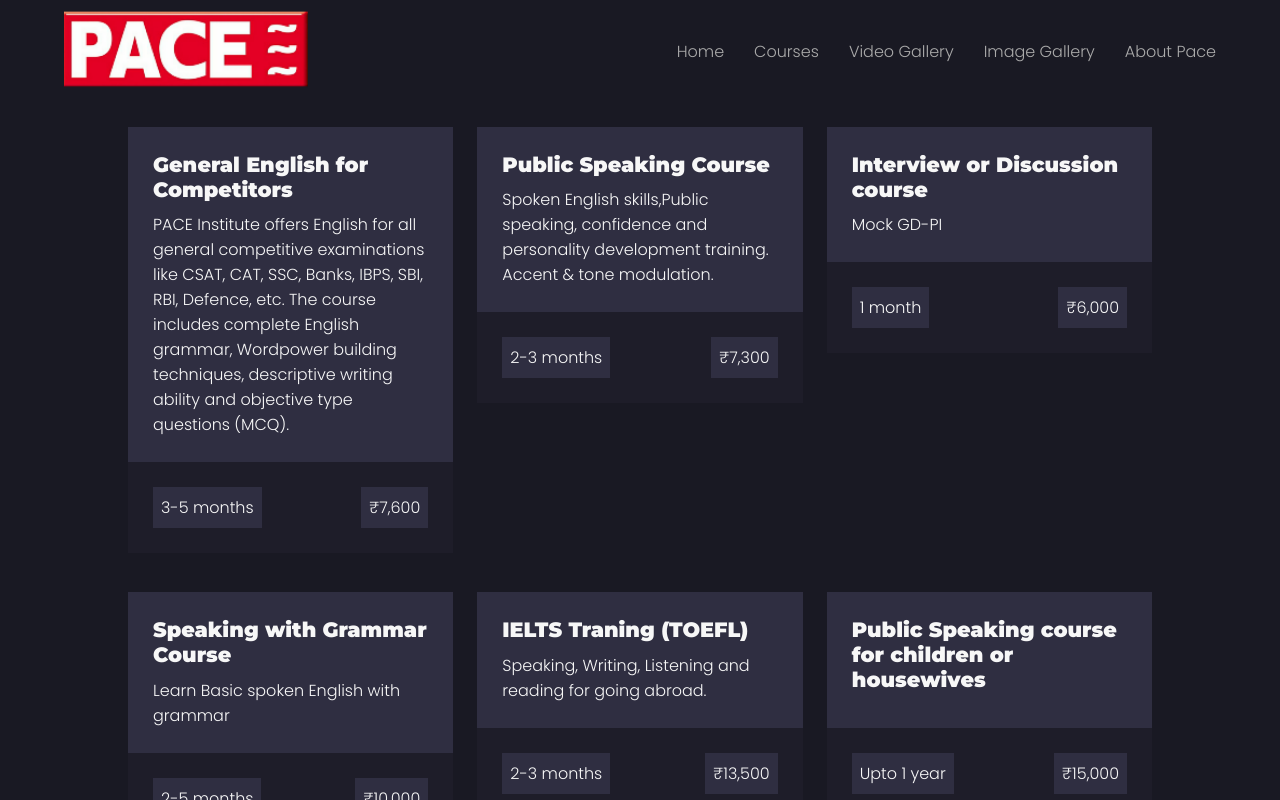
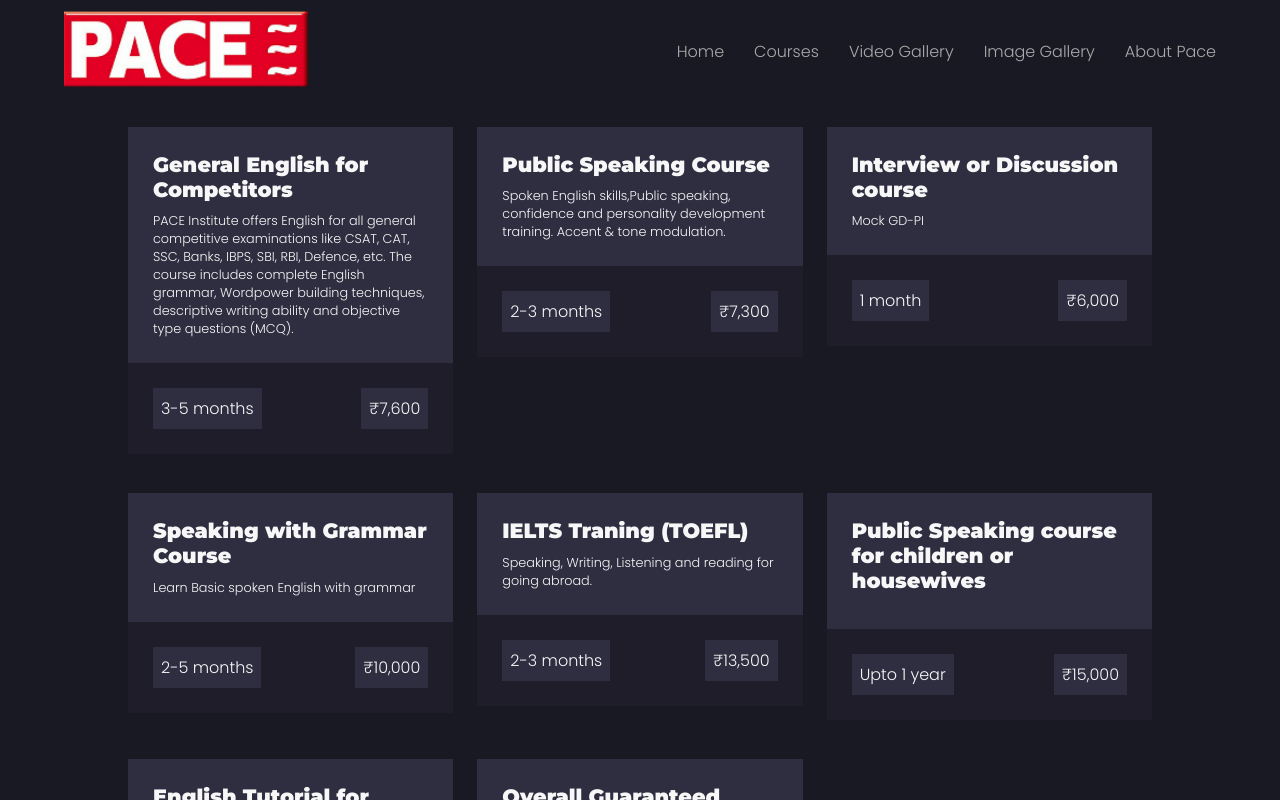
Before and after one commit to ani-24/pace-react, a React (Create React App) app: page /courses in a window 1280 px wide. Shown: the top 800 px of the page. Built offline with nearby package versions, Linux system fonts and the light colour scheme.

Commit message:
change font size of course descrption

```diff
--- a/public/scss/main.css
+++ b/public/scss/main.css
@@ -654,6 +654,9 @@ section.feedback .section-heading {
   font-size: 1.3rem;
   margin-bottom: 0.5em;
 }
+.course-gallery .course .course-body .course-desc {
+  font-size: 0.8rem;
+}
 .course-gallery .course .course-footer {
   width: 100%;
   background: #1e1d29;
@@ -679,6 +682,9 @@ section.feedback .section-heading {
     grid-gap: 24px;
     grid-template-rows: repeat(auto, -webkit-min-content);
     grid-template-rows: repeat(auto, min-content);
+  }
+  .course-gallery .course-body .course-desc {
+    font-size: 1rem;
   }
 }
 @media (min-width: 1024px) {
--- a/public/scss/pages/_courses.scss
+++ b/public/scss/pages/_courses.scss
@@ -20,6 +20,9 @@
         font-size: 1.3rem;
         margin-bottom: 0.5em;
       }
+      .course-desc {
+        font-size: 0.8rem;
+      }
     }
     .course-footer {
       width: 100%;
@@ -39,6 +42,11 @@
     grid-template-columns: repeat(2, 1fr);
     grid-gap: 24px;
     grid-template-rows: repeat(auto, min-content);
+    .course-body {
+      .course-desc {
+        font-size: 1rem;
+      }
+    }
   }
   @media (min-width: 1024px) {
     grid-template-columns: repeat(3, 1fr);
```
Also changed, not shown: public/scss/main.min.css, 2 other files (tests, documents, lock files or other folders).
